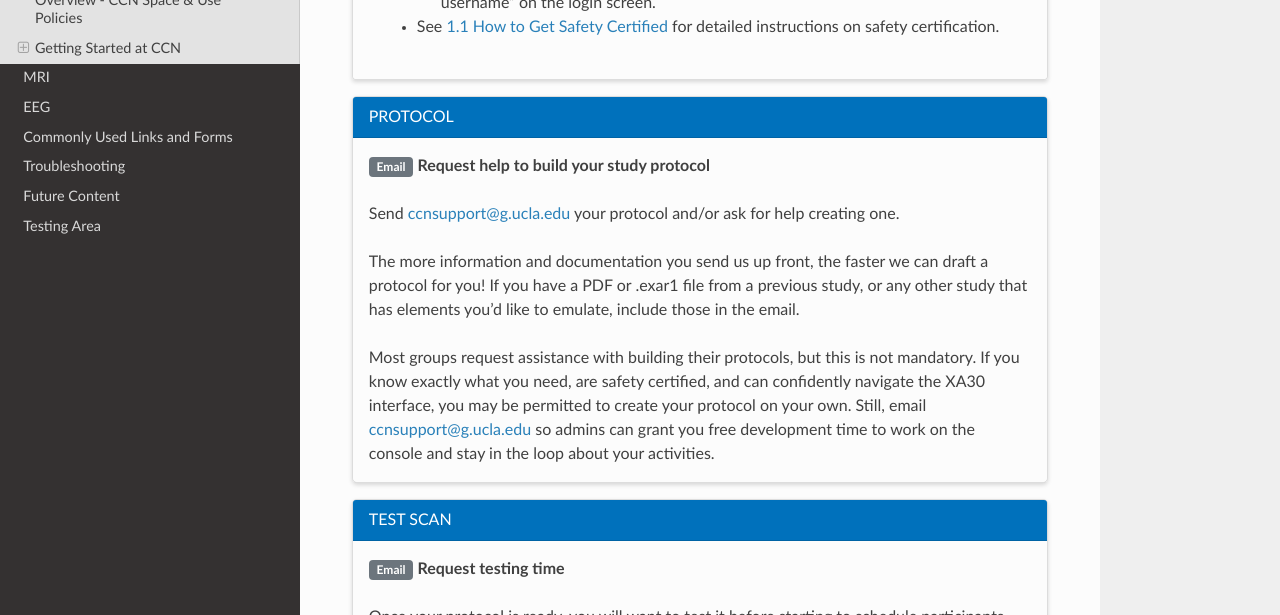
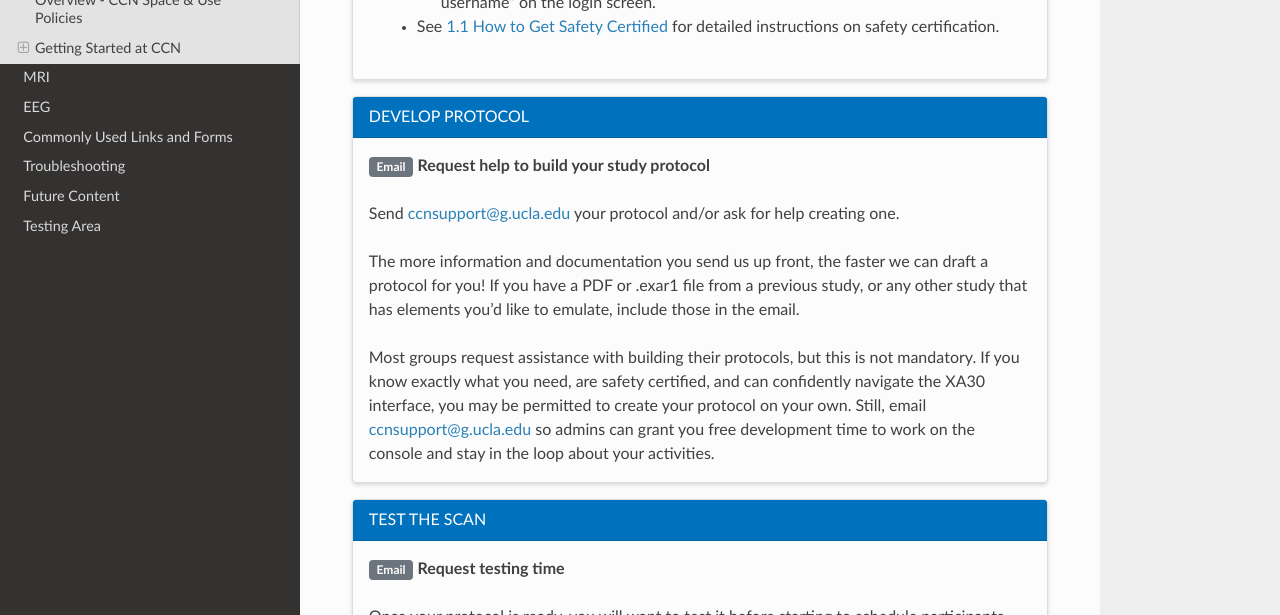
Before and after one commit to CCN-Support/CCN_Wiki, a Sphinx documentation site: the page built from docs/source/generalpolicies.rst, in a window 1280 px wide and 1400 px high, scrolled down 1914 px. Shown: the part 151-766 px from the top of the window. Built offline with Sphinx 7.4.7 and the Read the Docs theme 3.1.0, drawn with Linux system fonts in a browser that asks for light colours; some of the changed text lies outside the part shown.

Commit message:
Update generalpolicies.rst

```diff
--- a/docs/source/generalpolicies.rst
+++ b/docs/source/generalpolicies.rst
@@ -159,8 +159,8 @@ Actions within the same sections below can be completed concurrently. Each secti
   :class-card: sd-rounded-2
   :class-header: sd-bg-primary sd-text-white
 
-  PROTOCOL
-  ^^^^^^^^
+  DEVELOP PROTOCOL
+  ^^^^^^^^^^^^^^^^
 
   :bdg-secondary:`Email` **Request help to build your study protocol**
 
@@ -174,8 +174,8 @@ Actions within the same sections below can be completed concurrently. Each secti
   :class-card: sd-rounded-2
   :class-header: sd-bg-primary sd-text-white
 
-  TEST SCAN
-  ^^^^^^^^^
+  TEST THE SCAN
+  ^^^^^^^^^^^^^
 
   :bdg-secondary:`Email` **Request testing time**
 
```
Also changed, not shown: other parts of docs/source/generalpolicies.rst (+4 -4 lines).
